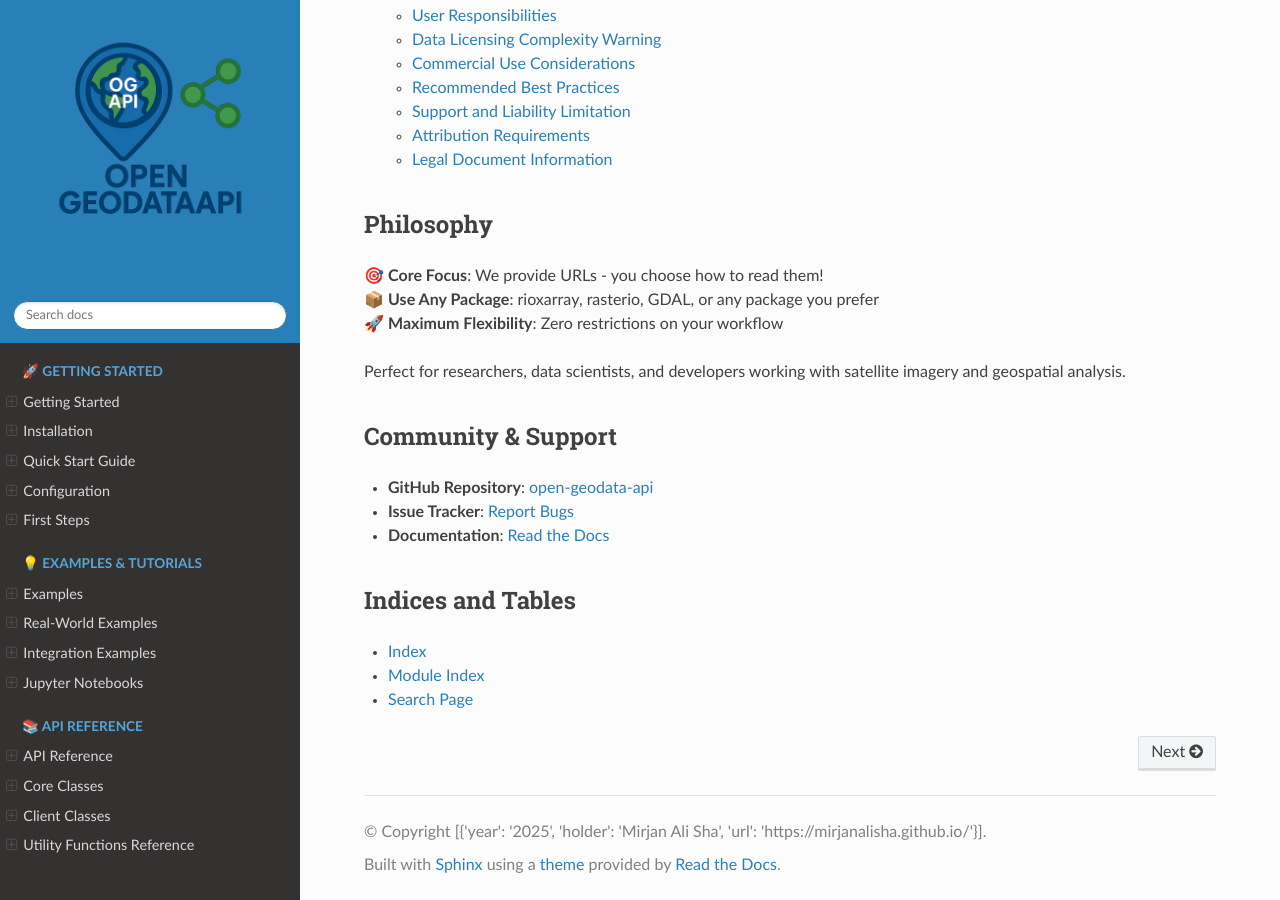
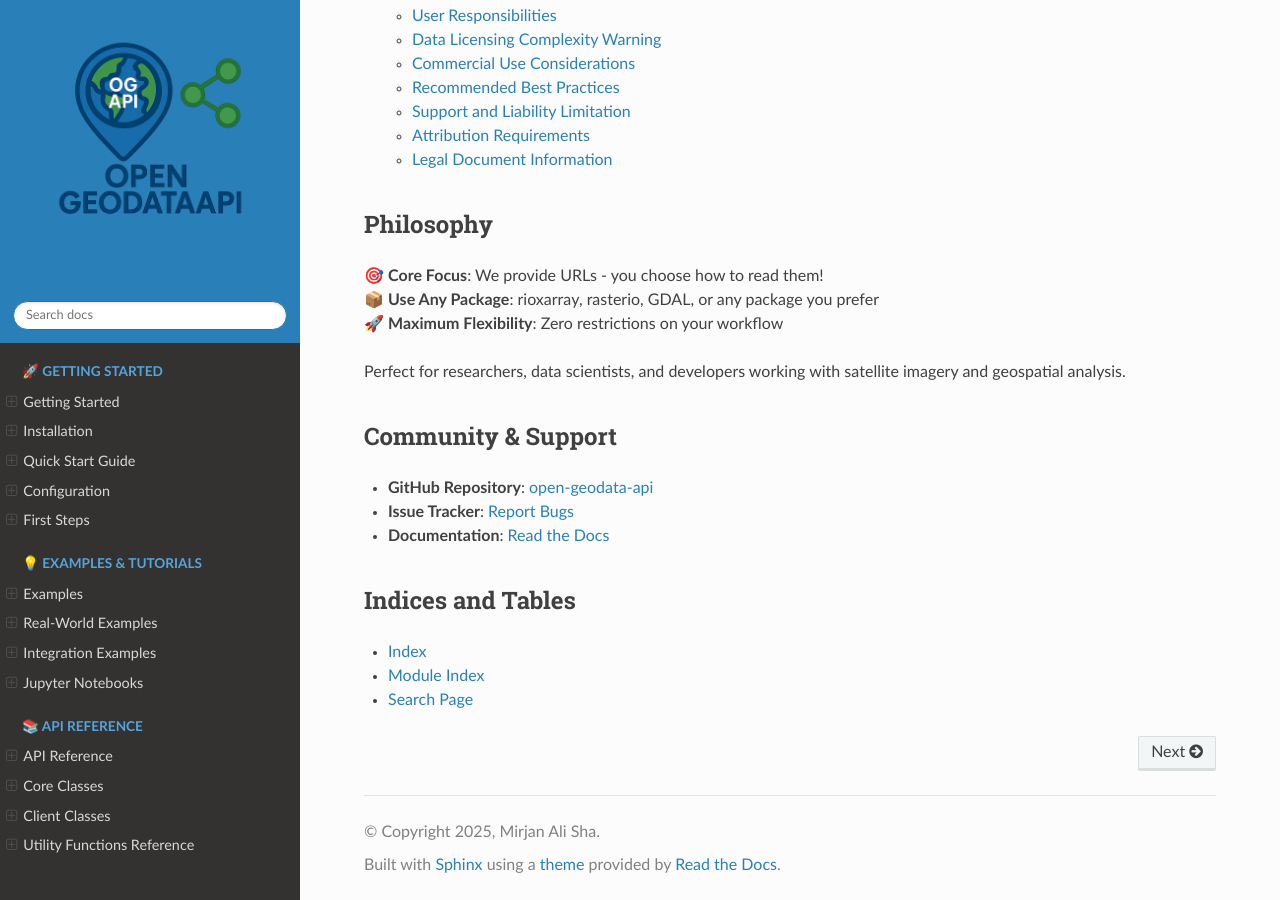
Before and after one commit to Mirjan-Ali-Sha/open-geodata-api, a Sphinx documentation site: the page built from docs/index.rst, in a window 1280 px wide and 900 px high, scrolled down 9254 px. Built offline with Sphinx 7.4.7 and the Read the Docs theme 3.1.0, drawn with Linux system fonts in a browser that asks for light colours; pages that are not in the unit, such as notebooks, are missing from menus.

Commit message:
update custom.css file

```diff
--- a/docs/conf.py
+++ b/docs/conf.py
@@ -66,14 +66,14 @@ sys.path.insert(0, os.path.abspath('..'))
 # Project information
 project = 'Open Geodata API'
 author = 'Mirjan Ali Sha'
-# copyright = '2025, Mirjan Ali Sha'
-copyright = [
-    {
-        "year": "2025",
-        "holder": "Mirjan Ali Sha",
-        "url": "https://mirjanalisha.github.io/"
-    }
-]
+copyright = '2025, Mirjan Ali Sha'
+# copyright = [
+#     {
+#         "year": "2025",
+#         "holder": "Mirjan Ali Sha",
+#         "url": "https://mirjanalisha.github.io/"
+#     }
+# ]
 
 
 
```
